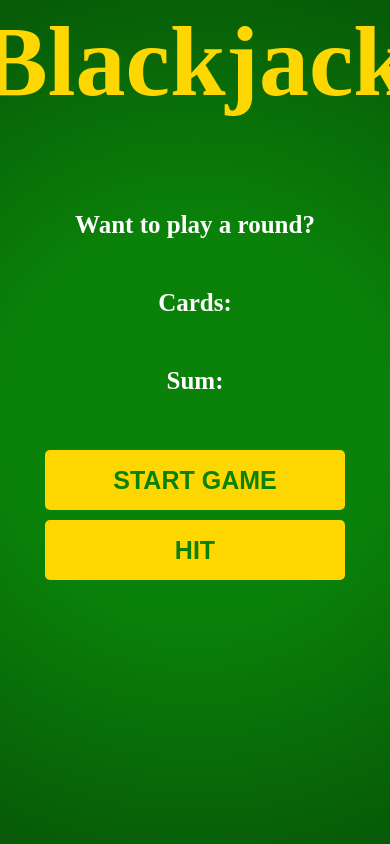
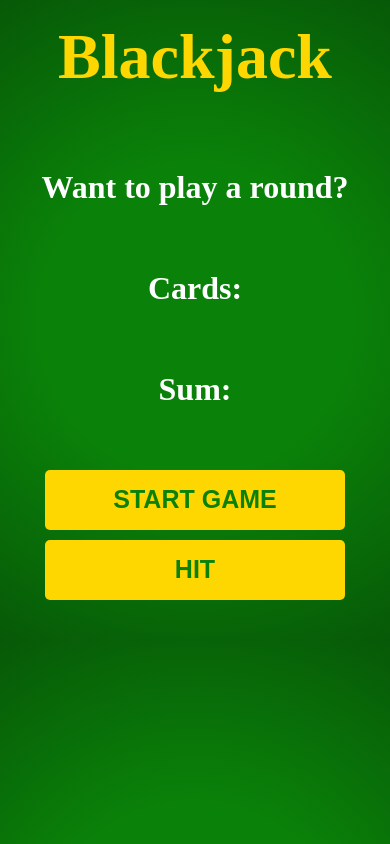
Before and after one commit to plang-psm/blackjack, a plain HTML site: page index.html in a window 390 px wide. Drawn offline with Linux system fonts and the light colour scheme.

Commit message:
Add files via upload

```diff
--- a/blackjack.css
+++ b/blackjack.css
@@ -1,32 +1,32 @@
 body {
   margin: 0;
   padding: 0;
-}
-
-.body-container {
-  display: flex;
-  flex-direction: column;
-  justify-content: center;
-  align-items: center;
-  text-align: center;
-  min-height: 100vh;
   background: rgb(10, 129, 9);
   background: radial-gradient(
     circle,
     rgba(10, 129, 9, 1) 42%,
     rgba(7, 89, 7, 1) 100%
   );
+}
+
+.body-container {
+  padding-top: 20px;
+  display: flex;
+  flex-direction: column;
+  justify-content: center;
+  align-items: center;
+  text-align: center;
   color: white;
 }
 
 .title {
-  font-size: 100px;
-  margin-top: -250px;
+  font-size: 6rem;
   color: gold;
 }
 
 .h3-menu {
-  font-size: 25px;
+  font-size: 2.5rem;
+  width: 90%;
 }
 .btn-container {
   display: flex;
@@ -45,3 +45,33 @@ body {
   font-weight: bolder;
   margin-bottom: 10px;
 }
+
+@media (max-width: 414px) {
+  .body-container {
+    display: flex;
+    flex-direction: column;
+    justify-content: center;
+    align-items: center;
+    text-align: center;
+    color: white;
+  }
+
+  .title {
+    font-size: 4rem;
+    margin-top: 0;
+  }
+
+  .h3-menu {
+    font-size: 2rem;
+  }
+  .btn-container {
+    max-width: 90%;
+    margin: 30px auto;
+  }
+
+  .btn {
+    max-width: 100%;
+    height: 60px;
+    padding: 0;
+  }
+}
```
